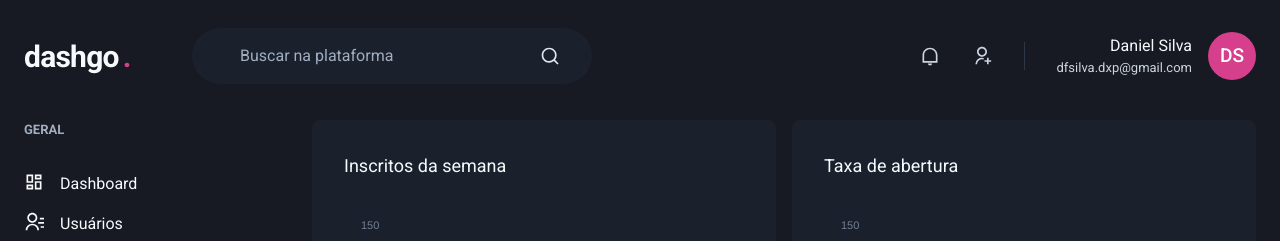
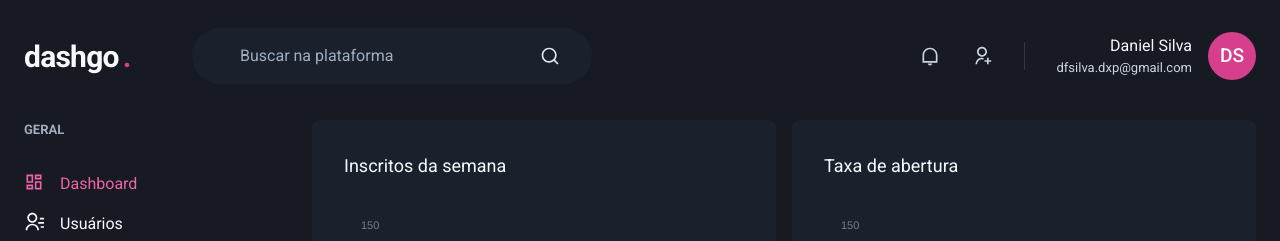
Before and after one commit to dfsilvadev/ignite-dashgo, a Next.js app: page /dashboard in a window 1280 px wide. Shown: the top 241 px of the page. Built offline with nearby package versions, Linux system fonts and the light colour scheme.

Commit message:
feat: implementando a navegação da aplicação

```diff
--- /dev/null
+++ b/src/components/ActiveLink/index.tsx
@@ -0,0 +1,38 @@
+import Link, { LinkProps } from "next/link";
+import { useRouter } from "next/router";
+import { cloneElement, ReactElement } from "react";
+
+interface ActiveLinkProps extends LinkProps {
+  children: ReactElement;
+  sholdMathExactHref?: boolean;
+}
+
+export function ActiveLink({
+  children,
+  sholdMathExactHref = false,
+  ...props
+}: ActiveLinkProps) {
+  const { asPath } = useRouter();
+
+  let isActive = false;
+
+  if (sholdMathExactHref && (asPath === props.href || asPath === props.as)) {
+    isActive = true;
+  }
+
+  if (
+    !sholdMathExactHref &&
+    (asPath.startsWith(String(props.href)) ||
+      asPath.startsWith(String(props.as)))
+  ) {
+    isActive = true;
+  }
+
+  return (
+    <Link {...props}>
+      {cloneElement(children, {
+        color: isActive ? "pink.400" : "gray.50",
+      })}
+    </Link>
+  );
+}
--- a/src/components/Sidebar/NavLink.tsx
+++ b/src/components/Sidebar/NavLink.tsx
@@ -1,22 +1,27 @@
 import {
   Text,
-  Link,
+  Link as ChakraLink,
   Icon,
   LinkProps as ChakraLinkProps,
 } from "@chakra-ui/react";
 import { ElementType } from "react";
 
+import { ActiveLink } from "../ActiveLink";
+
 interface NavLinkProps extends ChakraLinkProps {
   icon: ElementType;
   children: string;
+  href: string;
 }
-export function NavLink({ icon, children, ...props }: NavLinkProps) {
+export function NavLink({ icon, children, href, ...props }: NavLinkProps) {
   return (
-    <Link display="flex" align="center" {...props}>
-      <Icon as={icon} fontSize="20" />
-      <Text marginLeft="4" fontSize="medium">
-        {children}
-      </Text>
-    </Link>
+    <ActiveLink href={href} passHref>
+      <ChakraLink display="flex" align="center" {...props}>
+        <Icon as={icon} fontSize="20" />
+        <Text marginLeft="4" fontSize="medium">
+          {children}
+        </Text>
+      </ChakraLink>
+    </ActiveLink>
   );
 }
--- a/src/components/Sidebar/SidebarNav.tsx
+++ b/src/components/Sidebar/SidebarNav.tsx
@@ -13,13 +13,21 @@ export function SidebarNav() {
   return (
     <Stack spacing="12" align="flex-start">
       <NavSection title="GERAL">
-        <NavLink icon={RiDashboardLine}>Dashboard</NavLink>
-        <NavLink icon={RiContactsLine}>Usuários</NavLink>
+        <NavLink icon={RiDashboardLine} href="/dashboard">
+          Dashboard
+        </NavLink>
+        <NavLink icon={RiContactsLine} href="/users">
+          Usuários
+        </NavLink>
       </NavSection>
 
       <NavSection title="AUTOMAÇÃO">
-        <NavLink icon={RiInputMethodLine}>Formulários</NavLink>
-        <NavLink icon={RiGitMergeLine}>Automação</NavLink>
+        <NavLink icon={RiInputMethodLine} href="/forms">
+          Formulários
+        </NavLink>
+        <NavLink icon={RiGitMergeLine} href="/automation">
+          Automação
+        </NavLink>
       </NavSection>
     </Stack>
   );
--- a/src/components/Sidebar/index.tsx
+++ b/src/components/Sidebar/index.tsx
@@ -22,7 +22,7 @@ export function Sidebar() {
   if (isDrawerSidebar) {
     return (
       <Drawer isOpen={isOpen} placement="left" onClose={onClose}>
-        <DrawerOverlay>
+        <DrawerOverlay w="100%">
           <DrawerContent bg="gray.800" padding="4">
             <DrawerCloseButton mt="6" />
             <DrawerHeader>Menu</DrawerHeader>
--- a/src/pages/dashboard.tsx
+++ b/src/pages/dashboard.tsx
@@ -1,4 +1,5 @@
 import { Box, Flex, SimpleGrid, Text, theme } from "@chakra-ui/react";
+import Head from "next/head";
 import dynamic from "next/dynamic";
 import { Header } from "../components/Header";
 import { Sidebar } from "../components/Sidebar";
@@ -100,6 +101,10 @@ const series = [{ name: "series1", data: [31, 120, 10, 28, 61, 109] }];
 
 export default function Dashboard() {
   return (
+    <>
+      <Head>
+        <title>Dashboard | dashgo.</title>
+      </Head>
       <Flex direction="column" height="100vh">
         <Header />
         <Flex
@@ -115,16 +120,27 @@ export default function Dashboard() {
               <Text fontSize="lg" marginBottom="4">
                 Inscritos da semana
               </Text>
-            <Chart options={options} series={series} type="area" height={160} />
+              <Chart
+                options={options}
+                series={series}
+                type="area"
+                height={160}
+              />
             </Box>
             <Box p={["4", "8"]} background="gray.800" borderRadius={8}>
               <Text fontSize="lg" marginBottom="4">
                 Taxa de abertura
               </Text>
-            <Chart options={options} series={series} type="area" height={160} />
+              <Chart
+                options={options}
+                series={series}
+                type="area"
+                height={160}
+              />
             </Box>
           </SimpleGrid>
         </Flex>
       </Flex>
+    </>
   );
 }
--- a/src/pages/index.tsx
+++ b/src/pages/index.tsx
@@ -1,5 +1,6 @@
 import { Flex, Button, Stack, Icon } from "@chakra-ui/react";
 import { TiChevronRight } from "react-icons/ti";
+import Head from "next/head";
 
 import { Input } from "../components/Form/Input";
 
@@ -7,6 +8,10 @@ import styles from "../styles/signIn.module.scss";
 
 export default function Home() {
   return (
+    <>
+      <Head>
+        <title>dashgo.</title>
+      </Head>
       <Flex width="100vw" height="100vh" align="center" justify="center">
         <Flex
           as="form"
@@ -52,5 +57,6 @@ export default function Home() {
           </Stack>
         </Flex>
       </Flex>
+    </>
   );
 }
```
Also changed, not shown: src/pages/users/create.tsx (+20 -2 lines), src/pages/users/index.tsx (+9 -0 lines). Lines whose indentation alone changed are shown as unchanged.
